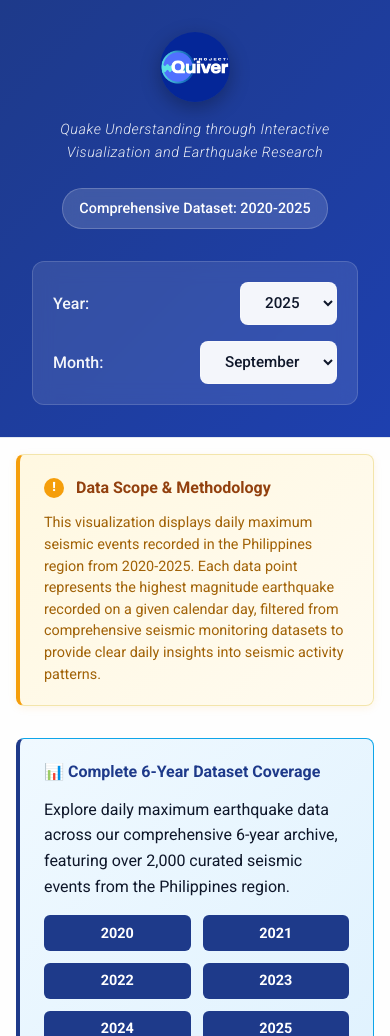
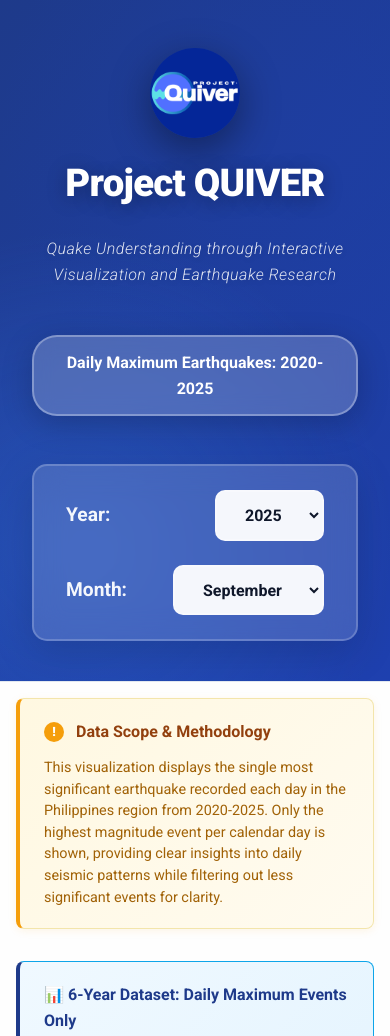
Before and after one commit to QuakeQuake28/PROJECT-QUIVER, a plain HTML site: page index.html in a window 390 px wide. Shown: the top 1036 px of the page. Drawn offline with nearby package versions, Linux system fonts and the light colour scheme.

Commit message:
Update index.html

```diff
--- a/index.html
+++ b/index.html
@@ -3,7 +3,7 @@
 <head>
     <meta charset="UTF-8">
     <meta name="viewport" content="width=device-width, initial-scale=1.0">
-    <title>Project QUIVER – Philippine Earthquake Map (2020-2025)</title>
+    <title>Project QUIVER – Philippine Earthquake Map</title>
     <link rel="stylesheet" href="https://unpkg.com/leaflet@1.9.4/dist/leaflet.css" />
     <link href="https://fonts.googleapis.com/css2?family=Roboto:ital,wght@0,100;0,300;0,400;0,500;0,700;0,900;1,100;1,300;1,400&display=swap" rel="stylesheet">
     <style>
@@ -44,30 +44,47 @@
         .header {
             background: linear-gradient(135deg, var(--primary) 0%, var(--primary-dark) 100%);
             color: white;
-            padding: 2.5rem 0;
+            padding: 4rem 0 3rem 0;
             border-bottom: 1px solid var(--border);
+            position: relative;
+            overflow: hidden;
+        }
+
+        .header::before {
+            content: '';
+            position: absolute;
+            top: 0;
+            left: 0;
+            right: 0;
+            bottom: 0;
+            background:
+                radial-gradient(circle at 20% 80%, rgba(59, 130, 246, 0.3) 0%, transparent 50%),
+                radial-gradient(circle at 80% 20%, rgba(30, 64, 175, 0.3) 0%, transparent 50%);
+            pointer-events: none;
         }
 
         .header-content {
             max-width: 1200px;
             margin: 0 auto;
             padding: 0 2rem;
+            position: relative;
+            z-index: 2;
         }
 
         .brand-section {
             display: flex;
             flex-direction: column;
             align-items: center;
-            gap: 1rem;
-            margin-bottom: 2rem;
+            gap: 1.5rem;
+            margin-bottom: 3rem;
         }
 
         .logo {
-            width: 100px;
-            height: 100px;
+            width: 140px;
+            height: 140px;
             border-radius: 50%;
-            box-shadow: 0 6px 20px rgba(0, 0, 0, 0.3);
-            transition: transform 0.2s ease;
+            box-shadow: 0 12px 40px rgba(0, 0, 0, 0.4);
+            transition: transform 0.3s ease;
             display: block;
         }
 
@@ -76,87 +93,111 @@
         }
 
         .logo-fallback {
-            width: 100px;
-            height: 100px;
+            width: 140px;
+            height: 140px;
             border-radius: 50%;
             background: linear-gradient(135deg, #3b82f6 0%, #1e40af 100%);
             display: flex;
             align-items: center;
             justify-content: center;
-            font-size: 2.5rem;
+            font-size: 3.5rem;
             font-weight: 900;
             color: white;
-            box-shadow: 0 6px 20px rgba(0, 0, 0, 0.3);
-            transition: transform 0.2s ease;
+            box-shadow: 0 12px 40px rgba(0, 0, 0, 0.4);
+            transition: transform 0.3s ease;
         }
 
         .logo-fallback:hover {
             transform: scale(1.05);
         }
 
-        .header .acronym {
-            font-size: 1.1rem;
-            opacity: 0.9;
+        .project-title {
+            font-size: 4rem;
+            font-weight: 900;
+            letter-spacing: -0.02em;
+            text-align: center;
+            margin-bottom: 0.5rem;
+            color: white;
+            text-shadow: 0 4px 20px rgba(0, 0, 0, 0.3);
+            line-height: 1.1;
+        }
+
+        .project-subtitle {
+            font-size: 1.3rem;
+            opacity: 0.95;
             font-weight: 300;
             font-style: italic;
             text-align: center;
             letter-spacing: 0.5px;
+            margin-bottom: 1.5rem;
+            color: rgba(255, 255, 255, 0.9);
+            text-shadow: 0 2px 10px rgba(0, 0, 0, 0.2);
         }
 
         .data-badge {
-            background: rgba(255, 255, 255, 0.15);
+            background: rgba(255, 255, 255, 0.2);
             backdrop-filter: blur(10px);
-            border: 1px solid rgba(255, 255, 255, 0.2);
-            border-radius: 20px;
-            padding: 0.5rem 1rem;
-            font-size: 0.9rem;
-            font-weight: 500;
-            margin-top: 0.5rem;
+            border: 2px solid rgba(255, 255, 255, 0.3);
+            border-radius: 25px;
+            padding: 1rem 2rem;
+            font-size: 1.1rem;
+            font-weight: 600;
+            text-align: center;
+            box-shadow: 0 8px 32px rgba(0, 0, 0, 0.2);
+            transition: all 0.3s ease;
+        }
+
+        .data-badge:hover {
+            background: rgba(255, 255, 255, 0.25);
+            transform: translateY(-2px);
         }
 
         .controls {
             display: flex;
             align-items: center;
             justify-content: center;
-            gap: 2rem;
+            gap: 2.5rem;
             flex-wrap: wrap;
-            background: rgba(255, 255, 255, 0.1);
-            backdrop-filter: blur(10px);
-            border: 1px solid rgba(255, 255, 255, 0.15);
-            border-radius: 12px;
-            padding: 1.5rem 2rem;
+            background: rgba(255, 255, 255, 0.15);
+            backdrop-filter: blur(15px);
+            border: 2px solid rgba(255, 255, 255, 0.2);
+            border-radius: 15px;
+            padding: 2rem 3rem;
+            box-shadow: 0 12px 40px rgba(0, 0, 0, 0.15);
         }
 
         .control-group {
             display: flex;
             align-items: center;
-            gap: 0.75rem;
+            gap: 1rem;
         }
 
         .control-group label {
-            font-size: 1rem;
-            font-weight: 500;
+            font-size: 1.2rem;
+            font-weight: 600;
             opacity: 0.95;
-            min-width: 55px;
+            min-width: 60px;
         }
 
         select {
-            padding: 0.65rem 1.25rem;
-            border: 1px solid rgba(255, 255, 255, 0.25);
-            border-radius: 8px;
+            padding: 0.8rem 1.5rem;
+            border: 2px solid rgba(255, 255, 255, 0.3);
+            border-radius: 10px;
             background: rgba(255, 255, 255, 0.95);
             color: var(--text-primary);
-            font-weight: 500;
-            font-size: 0.95rem;
+            font-weight: 600;
+            font-size: 1rem;
             font-family: 'Roboto', sans-serif;
             transition: all 0.2s ease;
+            cursor: pointer;
         }
 
         select:hover, select:focus {
             background: white;
-            border-color: rgba(255, 255, 255, 0.4);
+            border-color: rgba(255, 255, 255, 0.6);
             outline: none;
-            box-shadow: 0 4px 12px rgba(0, 0, 0, 0.1);
+            box-shadow: 0 6px 20px rgba(0, 0, 0, 0.15);
+            transform: translateY(-1px);
         }
 
         .main {
@@ -521,26 +562,35 @@
 
         @media (max-width: 768px) {
             .header {
-                padding: 2rem 0;
+                padding: 3rem 0 2.5rem 0;
             }
 
             .logo, .logo-fallback {
-                width: 80px;
-                height: 80px;
+                width: 100px;
+                height: 100px;
             }
 
             .logo-fallback {
-                font-size: 2rem;
+                font-size: 2.5rem;
             }
 
-            .header .acronym {
+            .project-title {
+                font-size: 2.8rem;
+            }
+
+            .project-subtitle {
+                font-size: 1.1rem;
+            }
+
+            .data-badge {
                 font-size: 1rem;
+                padding: 0.8rem 1.5rem;
             }
 
             .controls {
                 flex-direction: column;
-                gap: 1rem;
-                padding: 1.25rem;
+                gap: 1.5rem;
+                padding: 1.5rem 2rem;
             }
 
             .control-group {
@@ -579,16 +629,20 @@
 
         @media (max-width: 480px) {
             .logo, .logo-fallback {
-                width: 70px;
-                height: 70px;
+                width: 90px;
+                height: 90px;
             }
 
             .logo-fallback {
-                font-size: 1.5rem;
+                font-size: 2rem;
             }
 
-            .header .acronym {
-                font-size: 0.9rem;
+            .project-title {
+                font-size: 2.4rem;
+            }
+
+            .project-subtitle {
+                font-size: 1rem;
             }
 
             .stats {
@@ -612,8 +666,9 @@
                 <img src="LOGO.png" alt="QUIVER Logo" class="logo"
                      onerror="this.style.display='none'; this.nextElementSibling.style.display='flex';">
                 <div class="logo-fallback" style="display: none;">QU</div>
-                <div class="acronym">Quake Understanding through Interactive Visualization and Earthquake Research</div>
-                <div class="data-badge">Comprehensive Dataset: 2020-2025</div>
+                <div class="project-title">Project QUIVER</div>
+                <div class="project-subtitle">Quake Understanding through Interactive Visualization and Earthquake Research</div>
+                <div class="data-badge">Daily Maximum Earthquakes: 2020-2025</div>
             </div>
             <div class="controls">
                 <div class="control-group">
@@ -655,15 +710,15 @@
                 <div class="disclaimer-title">Data Scope & Methodology</div>
             </div>
             <div class="disclaimer-text">
-                This visualization displays daily maximum seismic events recorded in the Philippines region from 2020-2025.
-                Each data point represents the highest magnitude earthquake recorded on a given calendar day,
-                filtered from comprehensive seismic monitoring datasets to provide clear daily insights into seismic activity patterns.
+                This visualization displays the single most significant earthquake recorded each day in the Philippines region from 2020-2025.
+                Only the highest magnitude event per calendar day is shown, providing clear insights into daily seismic patterns
+                while filtering out less significant events for clarity.
             </div>
         </div>
 
         <div class="data-coverage">
-            <div class="coverage-title">📊 Complete 6-Year Dataset Coverage</div>
-            <p>Explore daily maximum earthquake data across our comprehensive 6-year archive, featuring over 2,000 curated seismic events from the Philippines region.</p>
+            <div class="coverage-title">📊 6-Year Dataset: Daily Maximum Events Only</div>
+            <p>Explore the most significant daily earthquakes across our curated 6-year archive, featuring one carefully selected seismic event per day from the Philippines region.</p>
             <div class="coverage-years">
                 <div class="year-badge">2020</div>
                 <div class="year-badge">2021</div>
@@ -705,16 +760,17 @@
         </div>
 
         <div class="info-panel">
-            <h3>Enhanced Dataset & Classification</h3>
+            <h3>Curated Dataset & Classification</h3>
             <p>
-                This comprehensive visualization showcases the highest magnitude earthquake recorded each calendar day during the selected month and year,
-                spanning our complete 2020-2025 dataset. Each marker represents the most significant seismic event
-                for that specific date in Philippine Standard Time, providing unprecedented insight into 6 years of seismic patterns.
+                This focused visualization showcases only the highest magnitude earthquake recorded each calendar day during the selected month and year,
+                spanning our complete 2020-2025 dataset. Each marker represents the single most significant seismic event
+                for that specific date in Philippine Standard Time, providing clear and uncluttered insights into daily seismic patterns.
             </p>
             <div class="phivolcs-note">
-                <strong>Advanced Data Processing:</strong> Our dataset undergoes rigorous filtering to ensure only the most significant daily events are displayed.
-                Magnitude ranges follow international seismological standards, while the Philippines uses the PHIVOLCS Earthquake Intensity Scale (PEIS)
-                for intensity measurements, developed specifically for local geological conditions by the Philippine Institute of Volcanology and Seismology.
+                <strong>Selective Data Processing:</strong> Our dataset undergoes careful filtering to display only the most significant daily events,
+                removing noise and focusing on meaningful seismic activity. Magnitude ranges follow international seismological standards,
+                while the Philippines uses the PHIVOLCS Earthquake Intensity Scale (PEIS) for intensity measurements,
+                developed specifically for local geological conditions by the Philippine Institute of Volcanology and Seismology.
             </div>
         </div>
     </div>
@@ -843,7 +899,7 @@
                     throw new Error('No earthquake data available for this period');
                 }
 
-                console.log(`✅ Successfully loaded ${data.length} earthquake records from ${month} ${year}`);
+                console.log(`✅ Successfully loaded ${data.length} daily maximum earthquake records from ${month} ${year}`);
 
                 updateStats(data);
                 updateDataStatus('success', `${data.length} events loaded`);
@@ -908,7 +964,7 @@
                     <p><strong>File:</strong> ${filename}</p>
                     <p><strong>Issue:</strong> ${error.message}</p>
                     <p><strong>Our Dataset Includes:</strong></p>
-                    <p>📅 <em>2020-2025 comprehensive earthquake records</em></p>
+                    <p>📅 <em>2020-2025 daily maximum earthquake records</em></p>
                     <p>🗂️ <em>Monthly JSON files (e.g., JAN2025.json, FEB2024.json, etc.)</em></p>
                     <p><em>Please ensure all processed JSON files are available in your repository.</em></p>
                 `;
@@ -927,7 +983,7 @@
         document.addEventListener('DOMContentLoaded', () => {
             console.log('🌟 QUIVER - Project Earthquake Visualization Platform');
             console.log('📊 Dataset Coverage: 2020-2025 (6 complete years)');
-            console.log('🎯 Data Type: Daily maximum magnitude earthquakes');
+            console.log('🎯 Data Type: Daily maximum magnitude earthquakes only');
             console.log('🗺️ Geographic Focus: Philippines region');
             console.log('⚡ Status: Initializing...');
 
```
